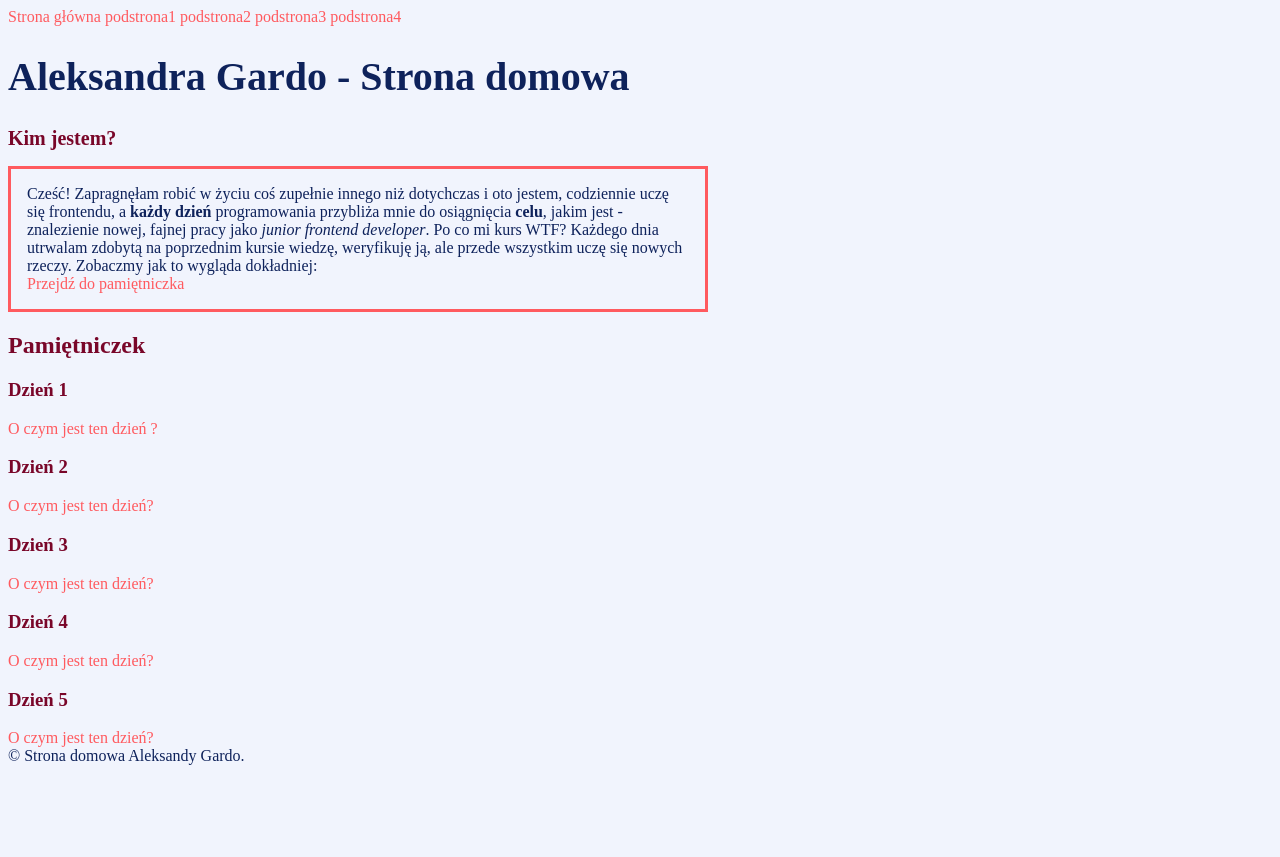
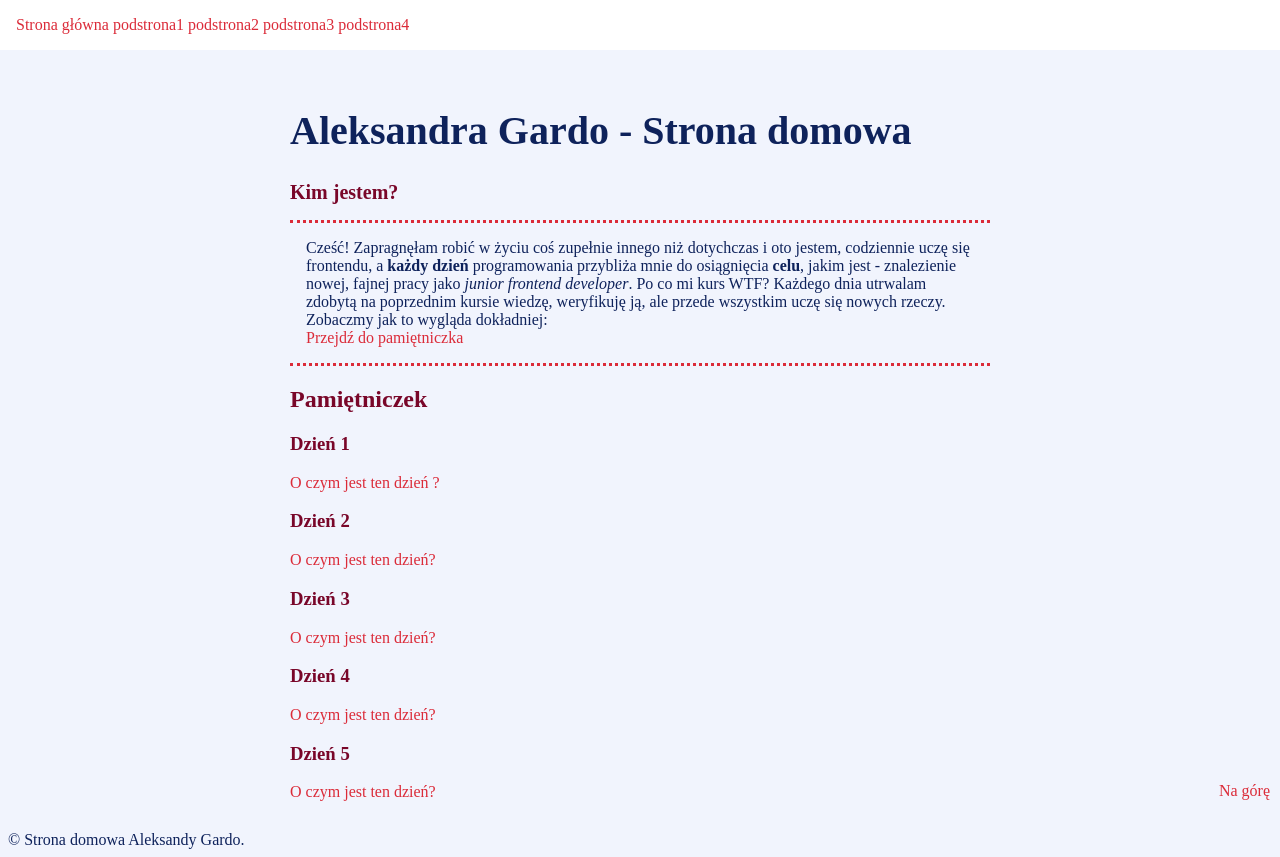
Before and after one commit to Atanvarde/homepage, a plain HTML site: page index.html in a window 1280 px wide. Before the commit the page ends 800 px from the top, so only its background shows below. Drawn offline with Linux system fonts and the light colour scheme.

Commit message:
feat: navigation refactoring

```diff
--- a/index.html
+++ b/index.html
@@ -18,7 +18,7 @@
         <a class="navigation" href="podstrona3.html">podstrona3</a>
         <a class="navigation" href="podstrona4.html">podstrona4</a>
     </header>
-    <main class="main">
+    <main id="top" class="main">
         <header class="header">
             <h1 class="mainHeader">
                 Aleksandra Gardo - Strona domowa
@@ -68,6 +68,7 @@
     </main>
 
     <footer class="footer">
+        <a href="#top" class="top">Na górę</a>
         &copy; Strona domowa Aleksandy Gardo.
     </footer>
     <script src="main.js"></script>
--- a/style.css
+++ b/style.css
@@ -1,7 +1,22 @@
-
-
 body {
     background: #F1F4FD;
+}
+
+.navigationHeader {
+    position: fixed;
+    width: 100%;
+    top: 0;
+    left: 0;
+    box-sizing: border-box;
+    padding: 16px;
+    background: #fff;
+}
+
+.main {
+    width: 100%;
+    max-width: 700px;
+    margin: 30px auto;
+    padding-top: 50px;
 }
 
 .mainHeader {
@@ -12,12 +27,8 @@ body {
 .aboutMeInfo {
     color: #0E225B;
     padding: 16px;
-    border: 3px solid #FF5A5F;
-}
-
-.aboutMeSection {
-    width:100%;
-    max-width: 700px;
+    border-top: 3px dotted #DB2B39;
+    border-bottom: 3px dotted #DB2B39;
 }
 
 .aboutMeHeader {
@@ -39,26 +50,34 @@ span {
 
 a {
     text-decoration: none;
-    color: #FF5A5F;
+    color: #DB2B39;
 }
 
 a:visited {
-    color: #FF5A5F;
+    color: #DB2B39;
 }
 
 a:hover {
-    color:#0E225B;
+    color: #0E225B;
 }
 
 .aboutDaysInfo {
-    color:#0E225B;
-    padding: 0 0 10px 16px;
+    color: #0E225B;
+    padding: 10px 16px 10px 16px;
+    border: 3px solid #F3A712;
 }
 
 .article {
     width: 100%;
     max-width: 1000px;
 }
+
 .footer {
     color: #0E225B;
 }
+
+.top {
+    position: fixed;
+    bottom: 0;
+    right: 10px;
+}
```
